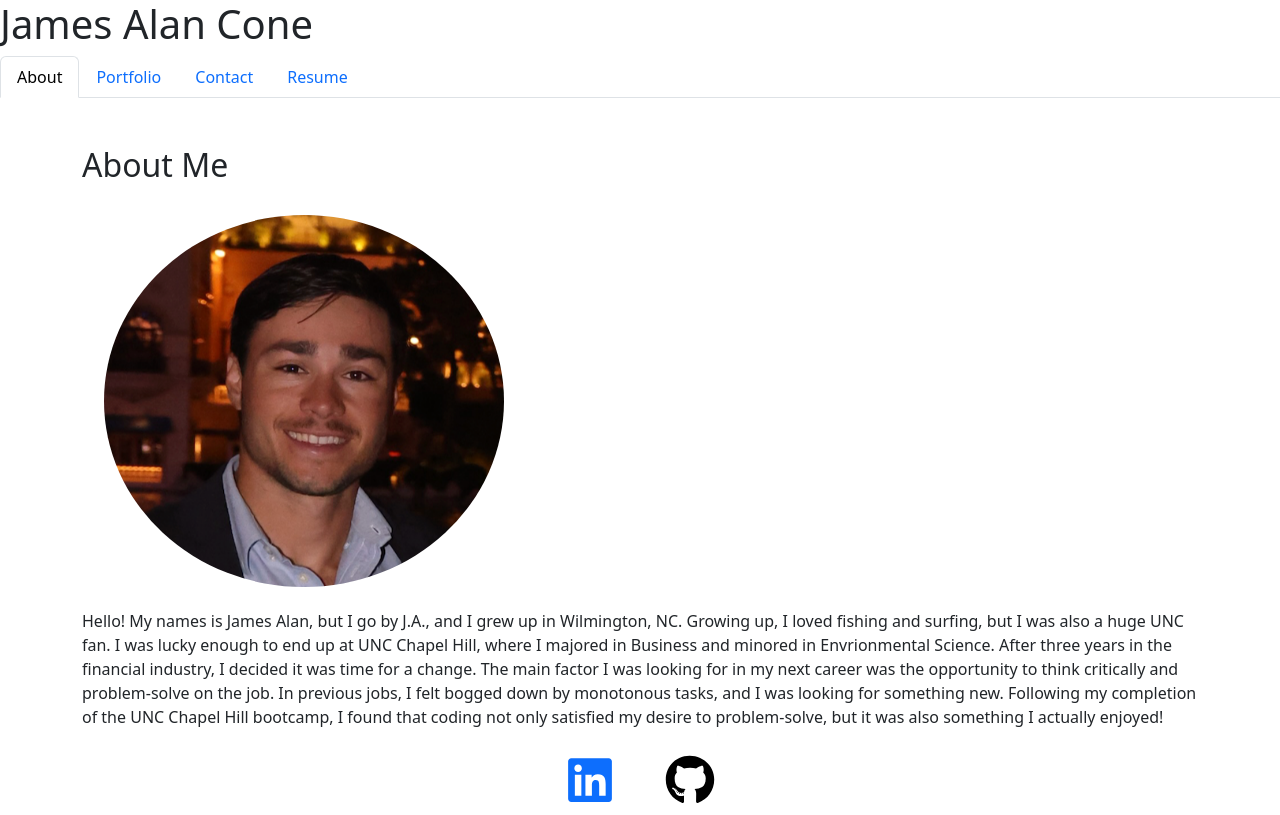
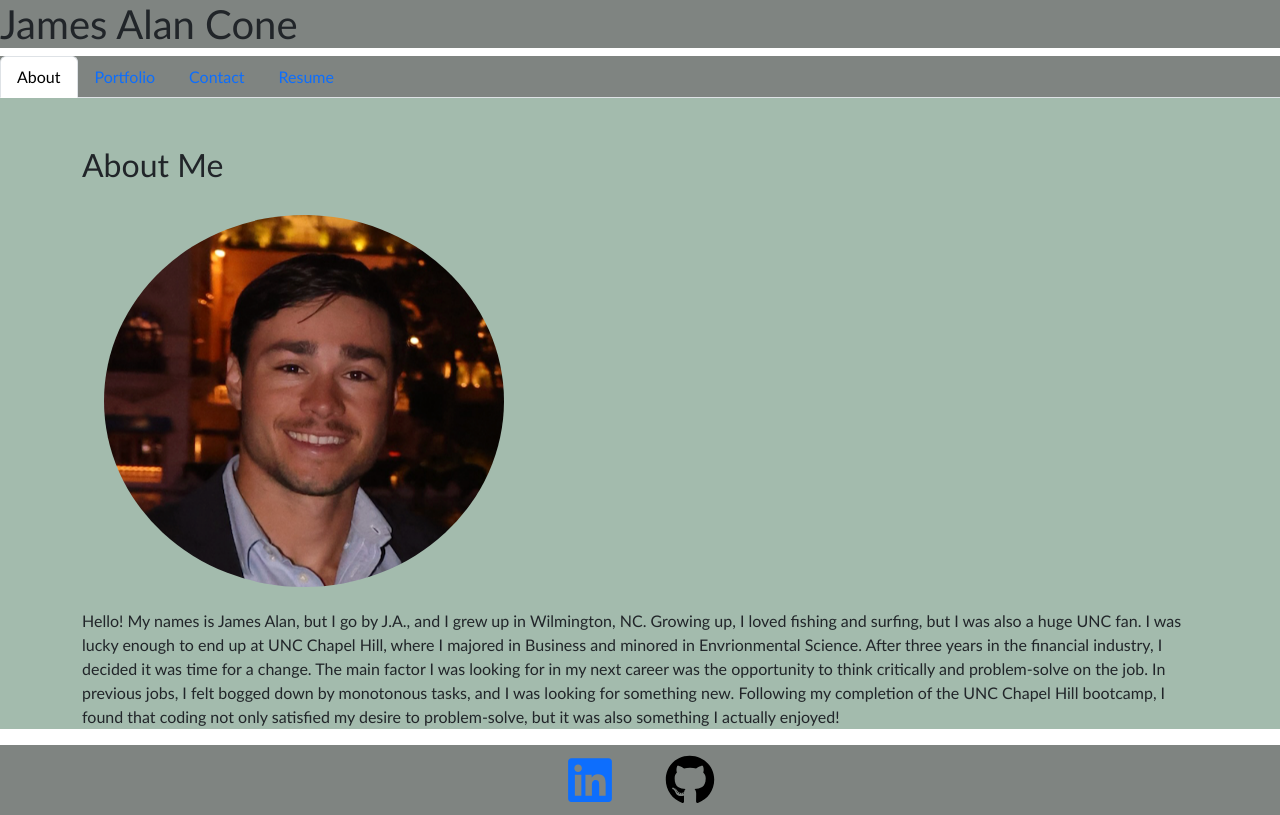
Before and after one commit to jacone626/react-portfolio, a React (Create React App) app: page / in a window 1280 px wide. Built offline with nearby package versions, Linux system fonts and the light colour scheme.

Commit message:
added resume link

```diff
--- a/src/App.css
+++ b/src/App.css
@@ -5,3 +5,7 @@
   font-family: 'Trebuchet MS', 'Lucida Sans Unicode', 'Lucida Grande',
     'Lucida Sans', Arial, sans-serif;
 }
+
+.background-color{
+  background-color: #A3BBAD;
+}
--- a/src/App.js
+++ b/src/App.js
@@ -2,12 +2,15 @@ import React from "react";
 import PortfolioContainer from "./components/PortfolioContainer";
 import Header from "./components/Header";
 import Footer from "./components/Footer"
+import './App.css'
 
 function App() {
   return (
     <div>
       <Header />
-      <PortfolioContainer />
+        <div className="background-color">
+          <PortfolioContainer />
+        </div>
       <Footer />
     </div>
   );
--- a/src/components/Contact.js
+++ b/src/components/Contact.js
@@ -39,6 +39,11 @@ function Contact() {
       return;
       // Then we check to see if the password is not valid. If so, we set an error message regarding the password.
     }
+    if (!message) {
+      setErrorMessage('Message is required');
+
+      return;
+    }
 
     // If everything goes according to plan, we want to clear out the input after a successful registration.
     setName('');
@@ -70,6 +75,7 @@ function Contact() {
             name="message"
             onChange={handleInputChange}
             type="text"
+            id="message-height"
           />
         <button type="button" onClick={handleFormSubmit}>Submit</button>
       </form>
--- a/src/components/Header.js
+++ b/src/components/Header.js
@@ -1,8 +1,9 @@
 import React from 'react';
+import '../css/Header&Footer.css';
 
 function Header() {
     return (
-        <h1>James Alan Cone</h1>
+        <h1 className="header-nav-color">James Alan Cone</h1>
     );
   }
   // Export Header
--- a/src/components/Navbar.js
+++ b/src/components/Navbar.js
@@ -1,8 +1,9 @@
 import React from 'react';
+import '../css/Header&Footer.css';
 
 function NavTabs({ currentPage, handlePageChange }) {
   return (
-    <ul className="nav nav-tabs">
+    <ul className="nav nav-tabs header-nav-color">
       <li className="nav-item">
         <a
           href="#about"
--- a/src/components/Resume.js
+++ b/src/components/Resume.js
@@ -5,7 +5,7 @@ function Resume() {
   return (
   <div className="container mt-5">
     <h2>Resume</h2>
-      <p>Download my resume</p>
+      <p>Download my <a href="/images/James_A_Cone_Resume_2023 - Google Docs.pdf" target="_blank">Resume</a></p>
 
       <h5>Front-End Proficiencies</h5>
 				<ul>
--- a/src/css/Contact.css
+++ b/src/css/Contact.css
@@ -9,6 +9,12 @@
     width: 50%;
   }
 
+  #message-height{
+    height:250px;
+    vertical-align: top;
+    line-height: normal;
+  }
+
   @media (max-width: 912px) {
     .form input {
         width: 90%;
--- a/src/css/Header&Footer.css
+++ b/src/css/Header&Footer.css
@@ -3,6 +3,7 @@ footer {
 	flex-wrap: wrap;
 	justify-content: center;
     padding: 10px 5px;
+    background-color: #7F8481;
 }
 
 .linkedin {
@@ -12,3 +13,7 @@ footer {
 .github{
     color: black;
 }
+
+.header-nav-color{
+    background-color: #7F8481;
+}
```
Also changed, not shown: 1 other file (tests, documents, lock files or other folders).
